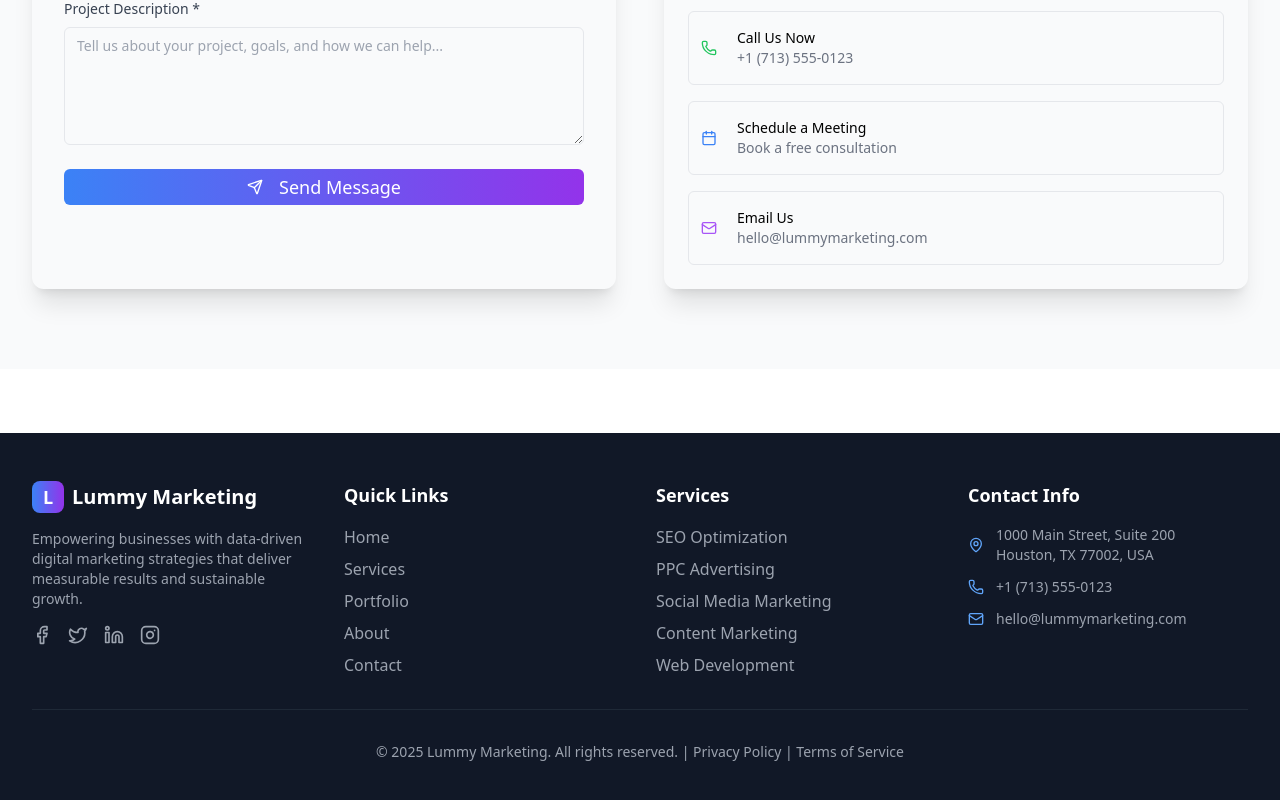
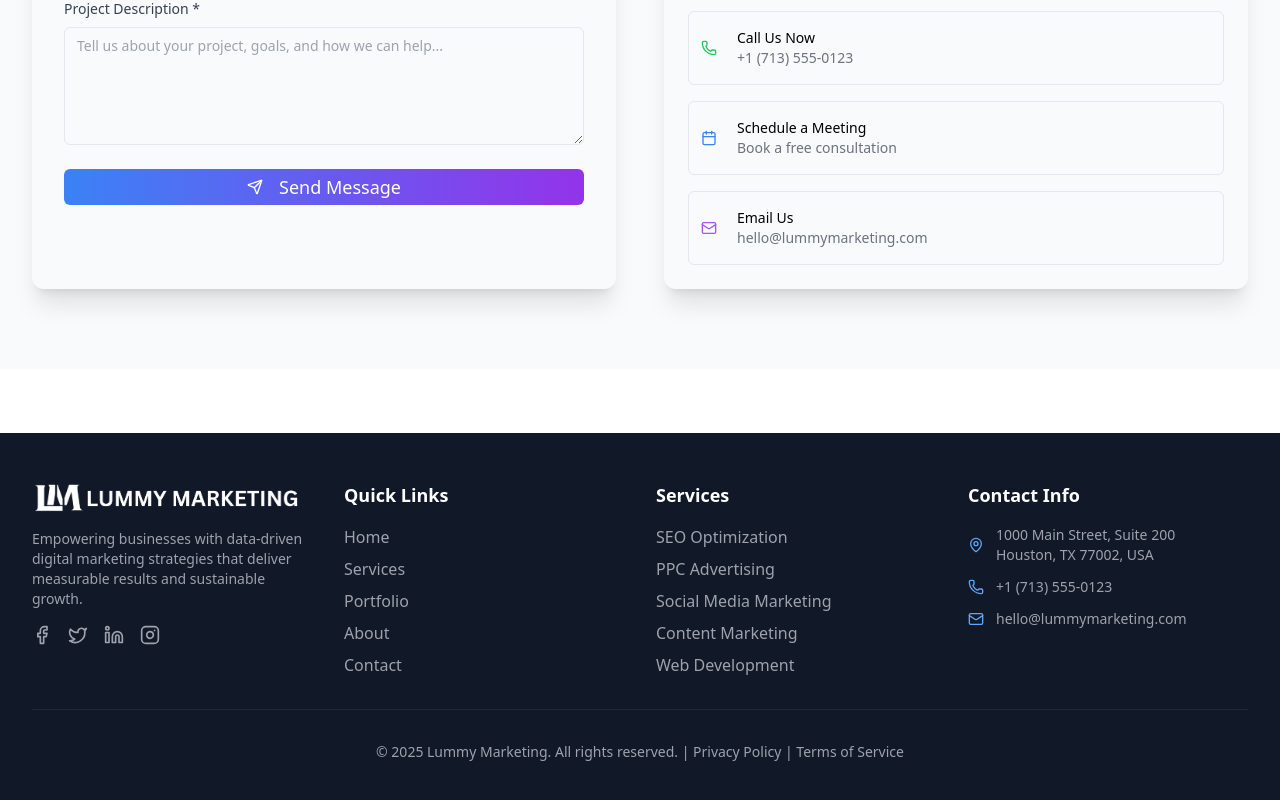
Before and after one commit to MoneychasingLT/lummy-marketing-enhanced-website, a React (Vite) app: page /contact in a window 1280 px wide. Shown: the part 1471-2271 px from the top of the page. Built offline with nearby package versions, Linux system fonts and the light colour scheme.

Commit message:
Update Footer.jsx

```diff
--- a/src/components/Footer.jsx
+++ b/src/components/Footer.jsx
@@ -9,10 +9,7 @@ const Footer = () => {
           {/* Company Info */}
           <div className="space-y-4">
             <div className="flex items-center space-x-2">
-              <div className="w-8 h-8 bg-gradient-to-r from-blue-500 to-purple-600 rounded-lg flex items-center justify-center">
-                <span className="text-white font-bold text-lg">L</span>
-              </div>
-              <span className="text-xl font-bold">Lummy Marketing</span>
+              <img src="/logowhite.png" alt="Lummy Marketing" className="h-8 w-auto" />
             </div>
             <p className="text-gray-400 text-sm">
               Empowering businesses with data-driven digital marketing strategies that deliver measurable results and sustainable growth.
```
